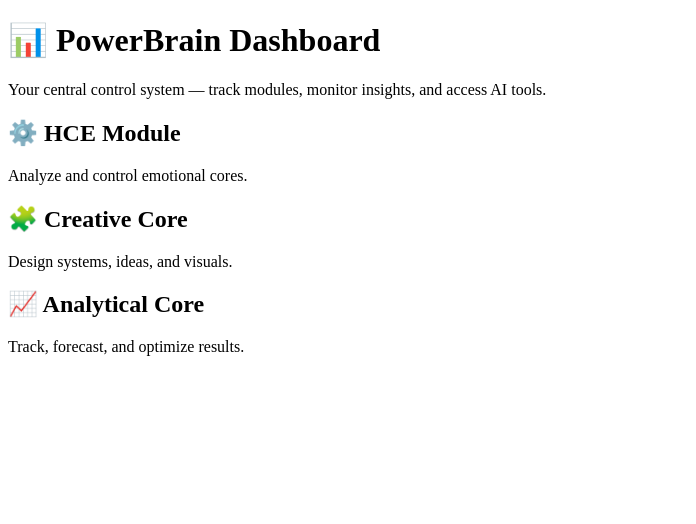
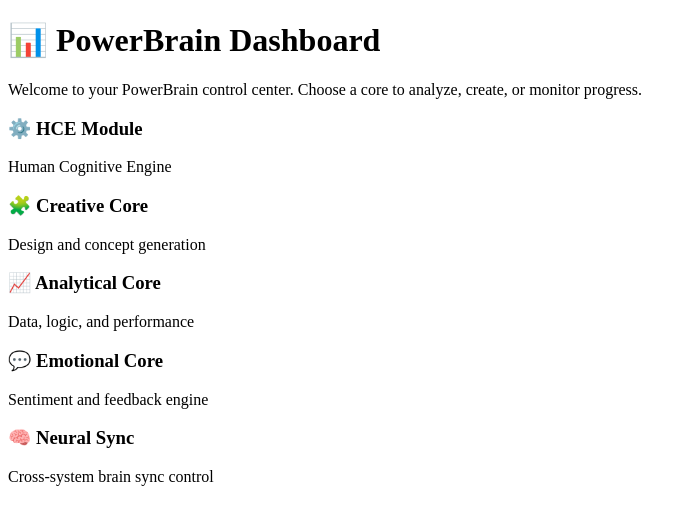
Before and after one commit to ideaf247-dev/powerbrain, a Next.js app: page /dashboard in a window 1280 px wide. Shown: the top 524 px of the page, without its empty margins (0-696 px from the left). Built offline with nearby package versions, Linux system fonts and the light colour scheme.

Commit message:
Add PowerBrain OS dashboard layout and navigation

```diff
--- /dev/null
+++ b/components/DashboardWidgets.jsx
@@ -0,0 +1,20 @@
+export default function DashboardWidgets() {
+  const modules = [
+    { title: "⚙️ HCE Module", desc: "Human Cognitive Engine" },
+    { title: "🧩 Creative Core", desc: "Design and concept generation" },
+    { title: "📈 Analytical Core", desc: "Data, logic, and performance" },
+    { title: "💬 Emotional Core", desc: "Sentiment and feedback engine" },
+    { title: "🧠 Neural Sync", desc: "Cross-system brain sync control" },
+  ];
+
+  return (
+    <div className="grid grid-cols-1 md:grid-cols-3 gap-6">
+      {modules.map((mod, i) => (
+        <div key={i} className="bg-white rounded-2xl shadow-md hover:shadow-lg transition-all p-6">
+          <h3 className="font-bold text-xl text-gray-800 mb-2">{mod.title}</h3>
+          <p className="text-gray-500">{mod.desc}</p>
+        </div>
+      ))}
+    </div>
+  );
+}
--- a/pages/app.js
+++ b/pages/app.js
@@ -1,5 +1,5 @@
-import '@/styles/globals.css'
-import Layout from '@/components/Layout'
+import '@/styles/globals.css';
+import Layout from '@/components/Layout';
 
 export default function App({ Component, pageProps }) {
   return (
--- a/pages/dashboard.jsx
+++ b/pages/dashboard.jsx
@@ -1,25 +1,13 @@
+import DashboardWidgets from '@/components/DashboardWidgets';
+
 export default function Dashboard() {
   return (
-    <div className="max-w-6xl mx-auto mt-16 text-center">
+    <div className="max-w-6xl mx-auto">
       <h1 className="text-4xl font-bold text-gray-800 mb-6">📊 PowerBrain Dashboard</h1>
-      <p className="text-gray-600 mb-12">
-        Your central control system — track modules, monitor insights, and access AI tools.
+      <p className="text-gray-600 mb-10">
+        Welcome to your PowerBrain control center. Choose a core to analyze, create, or monitor progress.
       </p>
-
-      <div className="grid grid-cols-1 md:grid-cols-3 gap-6">
-        <div className="bg-white rounded-2xl shadow p-6">
-          <h2 className="font-semibold text-lg">⚙️ HCE Module</h2>
-          <p className="text-gray-500 text-sm mt-2">Analyze and control emotional cores.</p>
-        </div>
-        <div className="bg-white rounded-2xl shadow p-6">
-          <h2 className="font-semibold text-lg">🧩 Creative Core</h2>
-          <p className="text-gray-500 text-sm mt-2">Design systems, ideas, and visuals.</p>
-        </div>
-        <div className="bg-white rounded-2xl shadow p-6">
-          <h2 className="font-semibold text-lg">📈 Analytical Core</h2>
-          <p className="text-gray-500 text-sm mt-2">Track, forecast, and optimize results.</p>
-        </div>
-      </div>
+      <DashboardWidgets />
     </div>
   );
 }
```
Also changed, not shown: components/Layout.jsx (+7 -3 lines), components/Navbar.jsx (+5 -7 lines), components/Sidebar.jsx (added, +29 -0 lines), pages/hce.jsx (+6 -7 lines).
